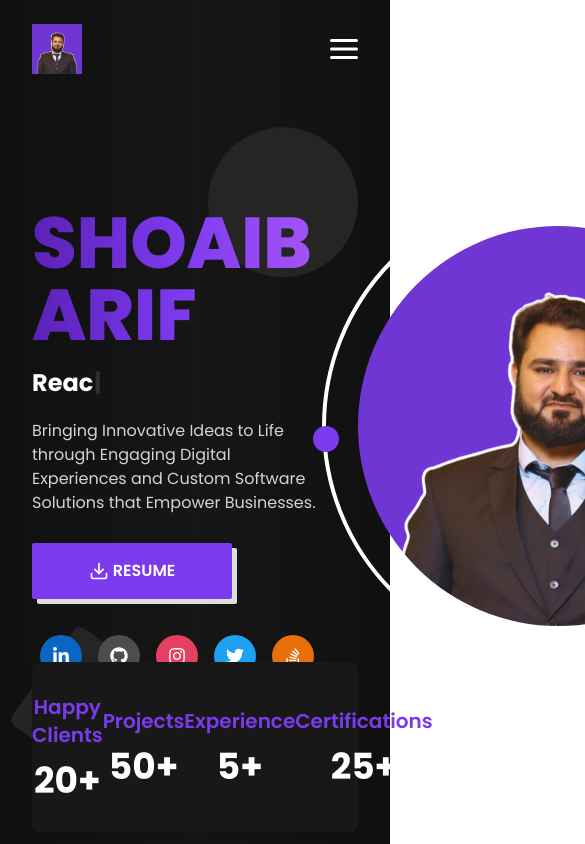
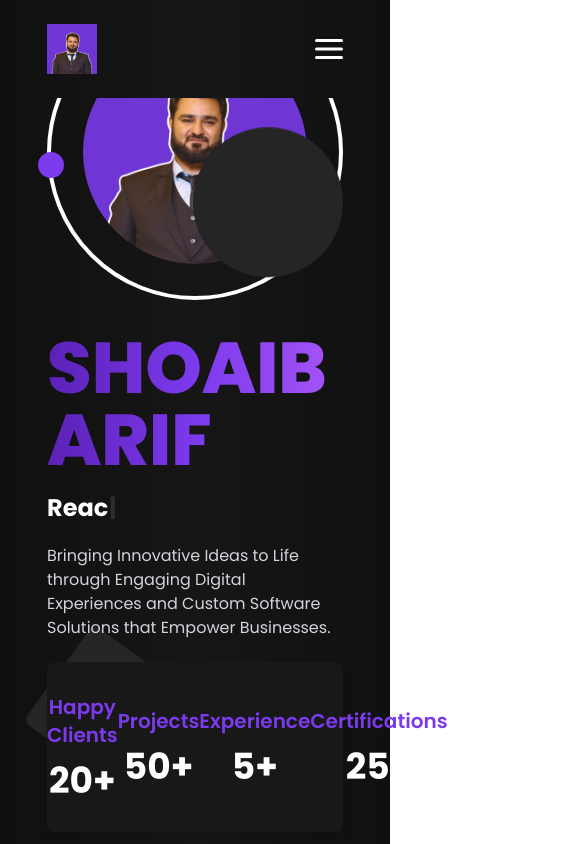
Before and after one commit to shoaibmarif/portfolio, a React (Vite) app: page / in a window 390 px wide. Shown: the top 844 px of the page, 585 px wide, since content can reach past the window. Built offline with nearby package versions, Linux system fonts and the light colour scheme.

Commit message:
added fixes

```diff
--- a/src/App.jsx
+++ b/src/App.jsx
@@ -23,7 +23,7 @@ const App = () => {
   const [showTopLayer, setShowTopLayer] = useState(true);
 
   useEffect(() => {
-    alert("Website still in development")
+    // alert("Website still in development")
     AOS.init({ once: true, disable: "mobile" });
     navigate("/");
 
--- a/src/sections/Homepage/Homepage.jsx
+++ b/src/sections/Homepage/Homepage.jsx
@@ -2,6 +2,7 @@ import React, { useEffect, useState } from "react";
 import Typewriter from "typewriter-effect";
 import { ContentWrapper } from "../../shared/ContentWrapper";
 import { Link } from "react-router-dom";
+import { SlCloudDownload } from "react-icons/sl";
 import {
   FaLinkedinIn,
   FaGithub,
@@ -75,8 +76,8 @@ export const Homepage = () => {
           </div>
         </div>
 
-        <div className="relative flex items-center  w-full min-h-[100vh] ">
-          <div className="flex lg:basis-1/2">
+        <div className="relative flex items-center xs:flex-col lg:flex-row w-full min-h-[100vh] ">
+          <div className="flex lg:basis-1/2 order-1">
             <div className="flex items-start justify-start text-white flex-col z-[10]">
               <h1
                 className="mt-8 uppercase font-extrabold text-7xl  bg-gradient-to-r bg-indigo-500 from-violet-800 via-secondary-dark to-purple-500 inline-block text-transparent bg-clip-text"
@@ -119,7 +120,13 @@ export const Homepage = () => {
                   data-aos-duration="1000"
                   data-aos-delay="1200"
                 >
-                  <button
+
+                <button className="w-[200px] duration-500 h-[50px] bg-violet-800 rounded-md flex items-center relative group transition-all">
+                  <span className="absolute top-50 left-5 ">Resume</span>
+                  <span className="flex items-center justify-center absolute right-0 bg-violet-900 duration-500 h-full w-[50px] group-hover:w-full group-hover:rounded-l-md transition-all rounded-r-md"><SlCloudDownload className="size-6 duration-500 transition-all group-hover:size-8" /></span>
+                </button>
+
+                  {/* <button
                     className=" duration-500 flex items-center justify-center min-w-[200px] px-2 transition-all py-4 md:py-3 lg:py-4 rounded-sm  dark:bg-primary-dark hover:dark:bg-transparent bg-primary  text-white  overflow-hidden
                 shadow-[5px_5px_0px_0px_#dedede] hover:shadow-[5px_5px_0px_0px_#5b21b6]"
                   >
@@ -127,7 +134,7 @@ export const Homepage = () => {
                     <span className="ml-1 font-semibold relative z-[10] text-base lg:text-base uppercase">
                       Resume
                     </span>
-                  </button>
+                  </button> */}
                 </span>
               </div>
               <div className="flex items-center justify-center mt-5 lg:hidden">
@@ -167,7 +174,7 @@ export const Homepage = () => {
             </div>
           </div>
 
-          <div className="flex lg:basis-1/2 items-center justify-center">
+          <div className="flex lg:basis-1/2  items-center justify-center lg:order-2">
             <div
               className="border-4 border-white p-8 rounded-full relative"
               data-aos="zoom-in"
@@ -181,7 +188,7 @@ export const Homepage = () => {
               <div className="absolute size-[26px] right-[20%] top-[5%] rounded-full bg-primary-dark "></div>
               <div className="absolute size-[26px] right-[20%] top-[5%] rounded-full bg-primary-dark animate-ping "></div>
               <img
-                className="rounded-full max-w-[400px]"
+                className="rounded-full xs:max-w-full max-w-[400px]"
                 src={Profile}
                 alt="Shoaib Arif Profile"
               />
--- a/tailwind.config.js
+++ b/tailwind.config.js
@@ -34,11 +34,14 @@ export default {
       },
     },
     screens: {
-      "sm": '640px',
-      "md": '768px',
-      "lg": '1024px',
-      "xl": '1280px',
-      '2xl': '1480px',
+      "xs": "360px", // Small mobile devices
+      "sm": "480px", // Large mobile devices
+      "md": "768px", // Tablets
+      "lg": "1024px", // Laptops
+      "xl": "1280px", // Desktops
+      "2xl": "1536px", // Large screens
+      "3xl": "1920px", // 1080p Full HD
+      "4xl": "2560px", // 2K monitors
     },
   },
   plugins: [],
```
